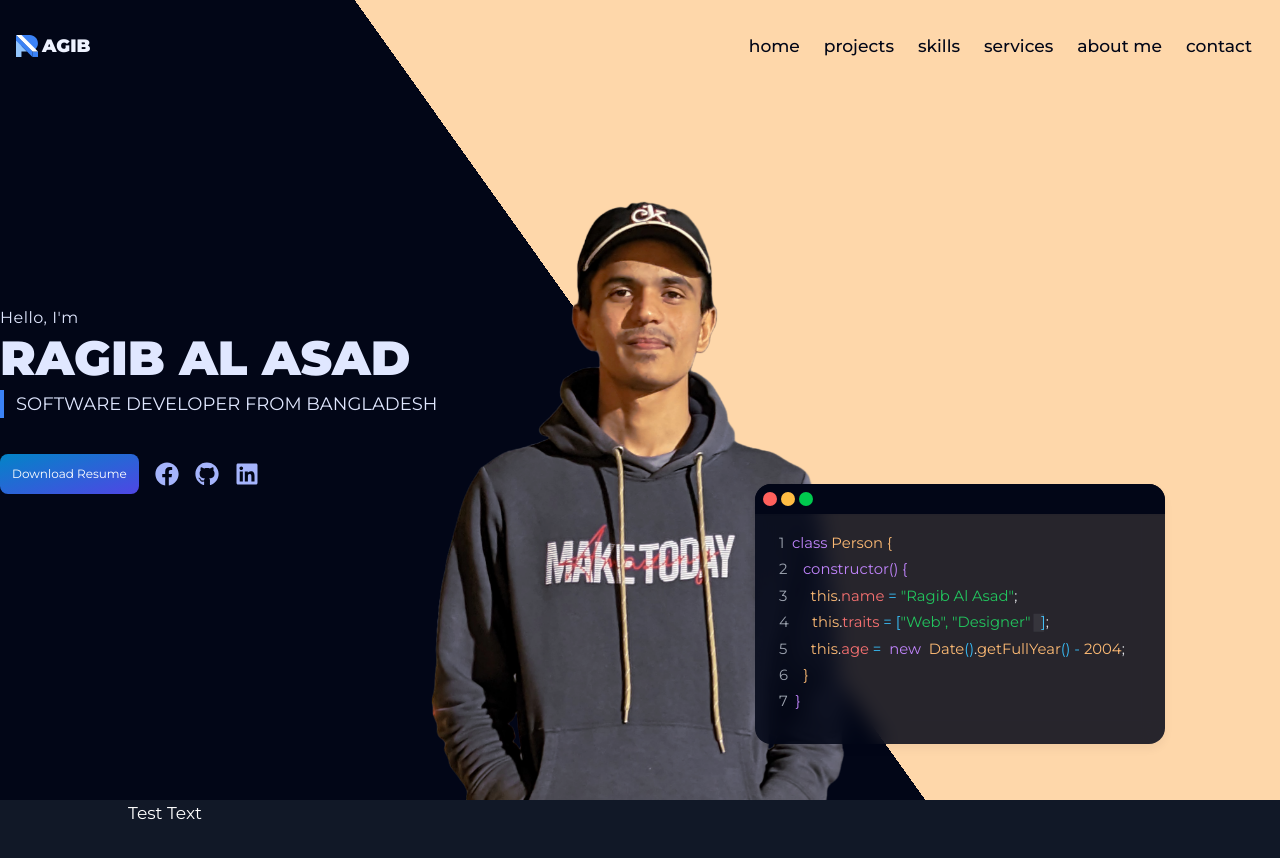
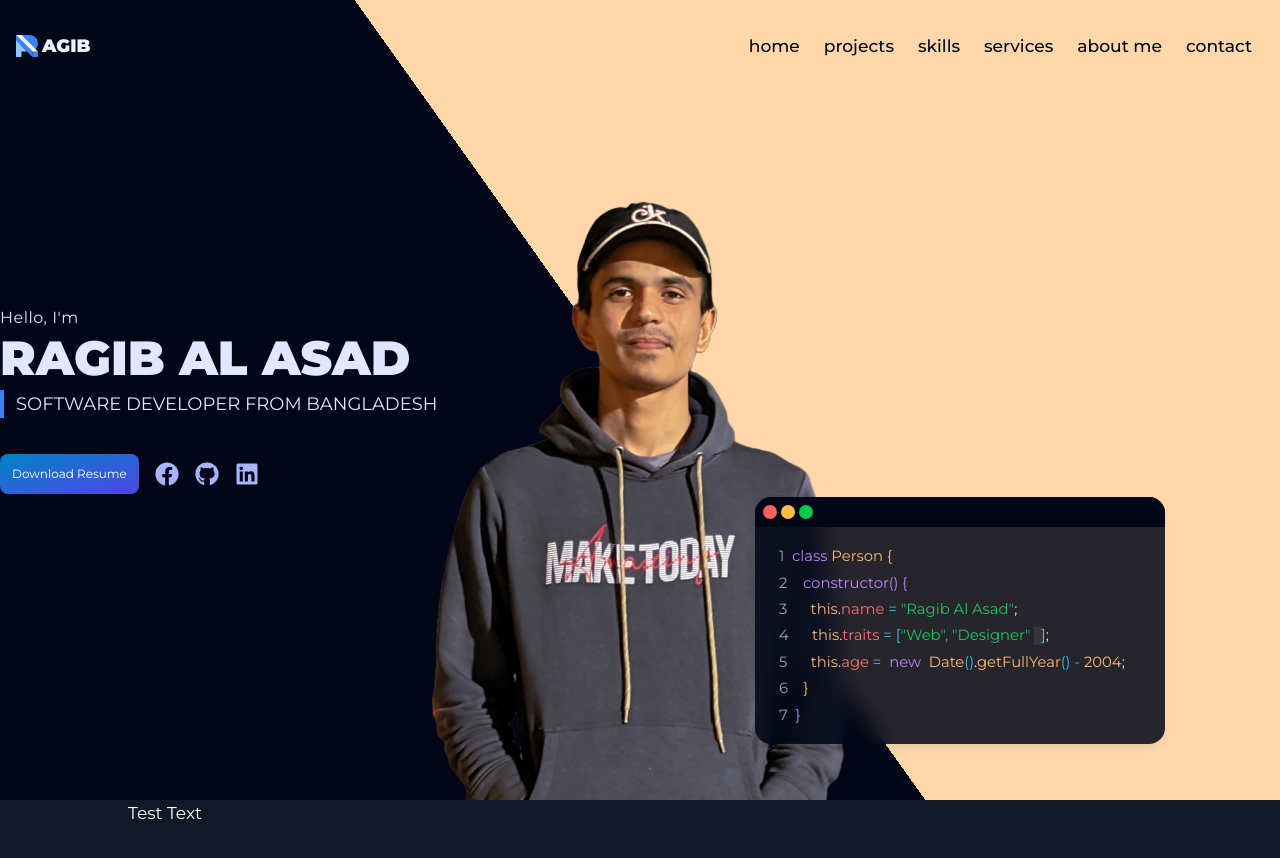
Before and after one commit to ragibalasad/ragib-portfolio, a Next.js app: page / in a window 1280 px wide. Shown: the top 858 px of the page. Built offline with nearby package versions, Linux system fonts and the light colour scheme.

Commit message:
TerminalWindow height ajdustment

```diff
--- a/components/Header/TerminalWindow.jsx
+++ b/components/Header/TerminalWindow.jsx
@@ -4,13 +4,13 @@ import { Cursor } from "react-simple-typewriter";
 
 const TerminalWindow = ({ text }) => {
   return (
-    <div className="terminal-win">
+    <div className="terminal-win h-max">
       <div className="terminal-head flex shadow-sm p-2 gap-1">
         <div className="close"></div>
         <div className="minimize"></div>
         <div className="maximize"></div>
       </div>
-      <div className="terminal-body px-6 my-4 text-sm text-gray-200">
+      <div className="terminal-body px-6 py-4 text-sm text-gray-200">
         <pre className="text-purple-400">
           <span className="text-gray-400">{`1`}</span>
           {`  class `}
--- a/src/app/app.css
+++ b/src/app/app.css
@@ -120,7 +120,6 @@ textarea {
 
 .terminal-win {
   width: 410px;
-  height: 260px;
   border-radius: 1rem;
   background: rgba(2, 6, 23, 0.85);
   box-shadow: rgba(0, 0, 0, 0.05) 0px 5px 10px;
```
